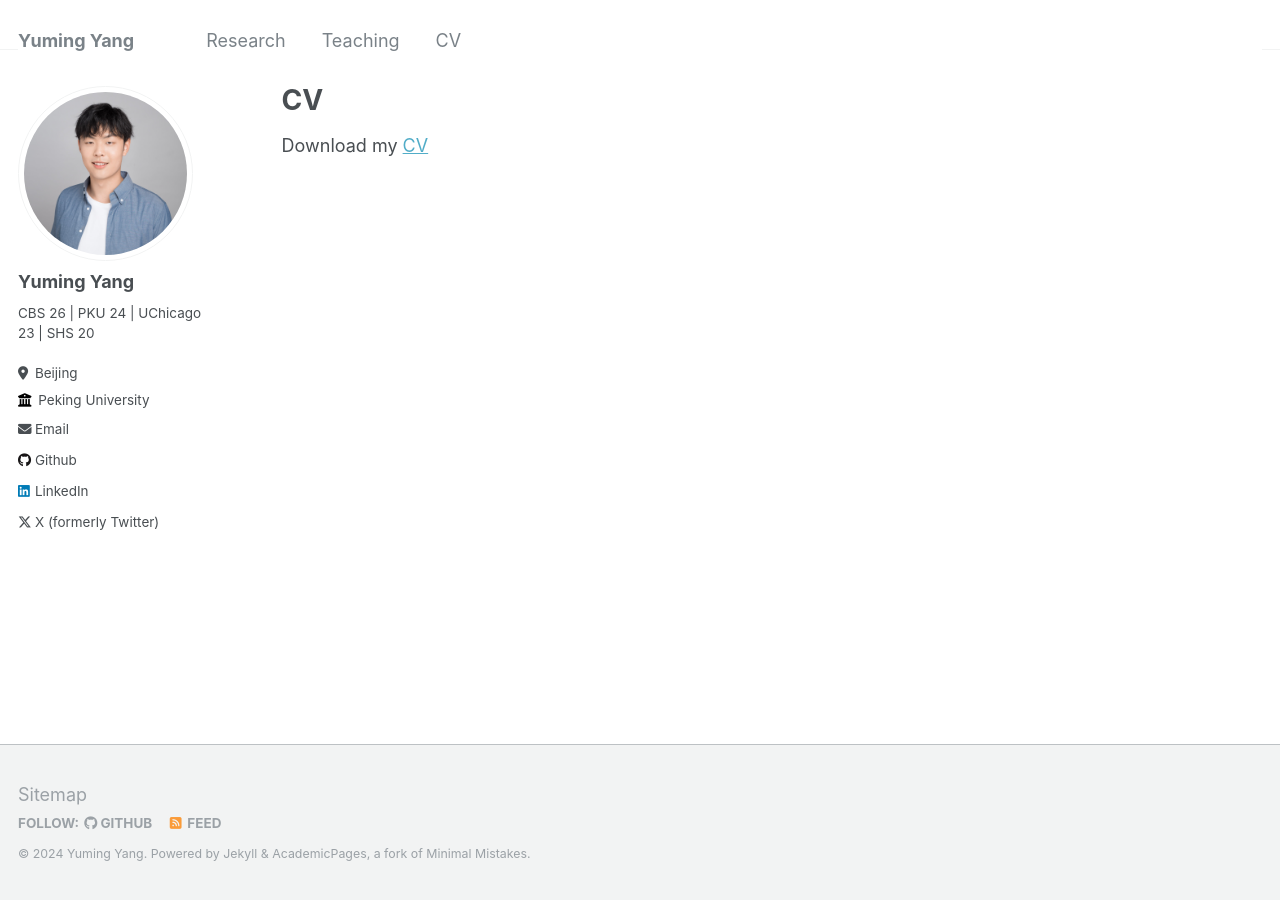
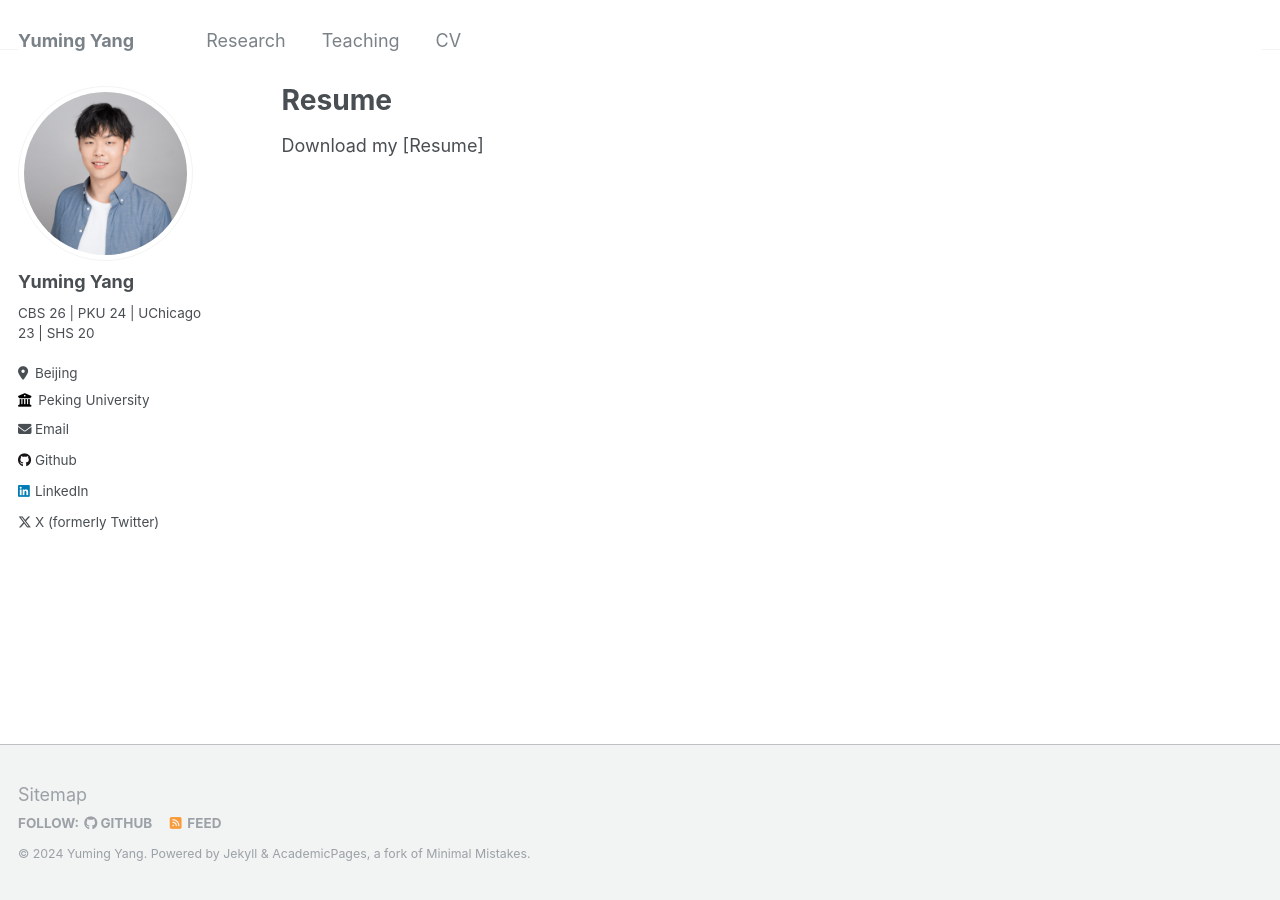
Before and after one commit to Yuming-Yang/yuming-yang.github.io, a Jekyll site: the page built from _pages/cv.md, in a window 1280 px wide. Built offline with Jekyll 4.4.1, drawn with Linux system fonts in a browser that asks for light colours.

Commit message:
Update cv.md

```diff
--- a/_pages/cv.md
+++ b/_pages/cv.md
@@ -1,6 +1,6 @@
 ---
 layout: archive
-title: "CV"
+title: "Resume"
 permalink: /cv/
 author_profile: true
 redirect_from:
@@ -9,4 +9,4 @@ redirect_from:
 
 {% include base_path %}
 
-Download my [CV](https://drive.google.com/file/d/1BKVrU-G8HmmHuS5snnfeAGcfWRRQJdxQ/view?usp=sharing)
+Download my [Resume]
```
